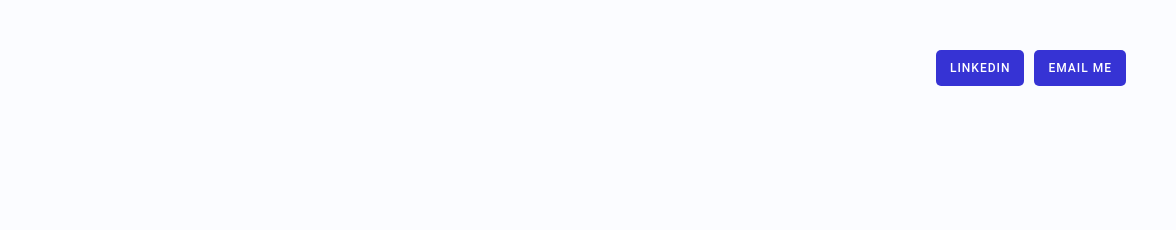
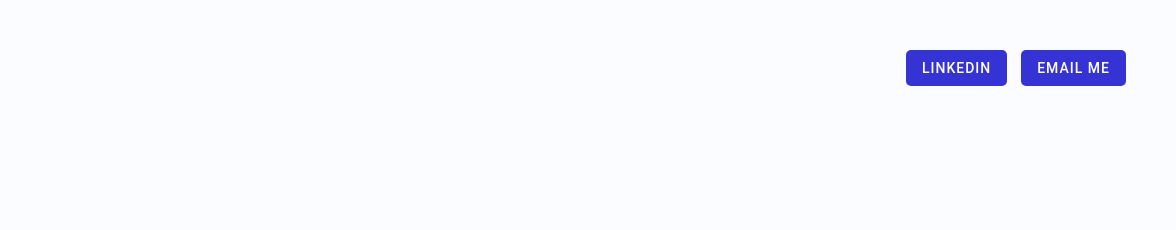
Before and after one commit to oli4jansen/oli4jansen.github.io, a plain HTML site: page index.html in a window 1280 px wide. Shown: the top 230 px of the page, 104-1280 px from the left. Drawn offline with Linux system fonts and the light colour scheme.

Commit message:
small mistake

```diff
--- a/assets/css/styles.css
+++ b/assets/css/styles.css
@@ -81,11 +81,9 @@ header a {
   display: inline-block;
   height: 36px;
   line-height: 36px;
-  font-size: 14px;
   color: white;
   background: rgb(54, 51, 212);
   border-radius: 5px;
-  padding: 0 16px;
   border: 0;
   text-transform: uppercase;
   font-weight: 500;
@@ -94,7 +92,9 @@ header a {
   cursor: pointer;
   transition: box-shadow .25s ease, background .25s ease;
   text-decoration: none;
-  margin-left: 14px;
+  font-size: 12px;
+  padding: 0 14px;
+  margin-left: 10px;
 }
 
 header a:hover {
@@ -155,8 +155,8 @@ a {
   }
 
   header a {
-    font-size: 12px;
-    padding: 0 14px;
-    margin-left: 10px;
+    font-size: 14px;
+    padding: 0 16px;
+    margin-left: 14px;
   }
 }
```
